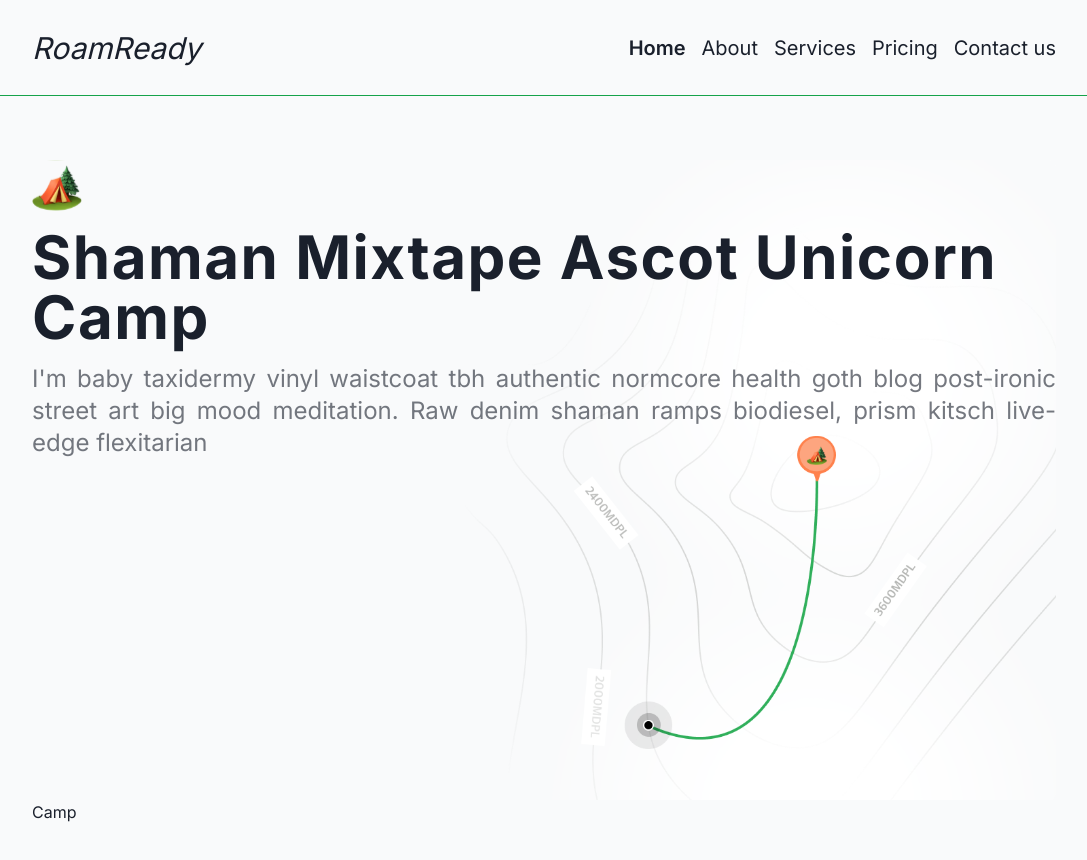
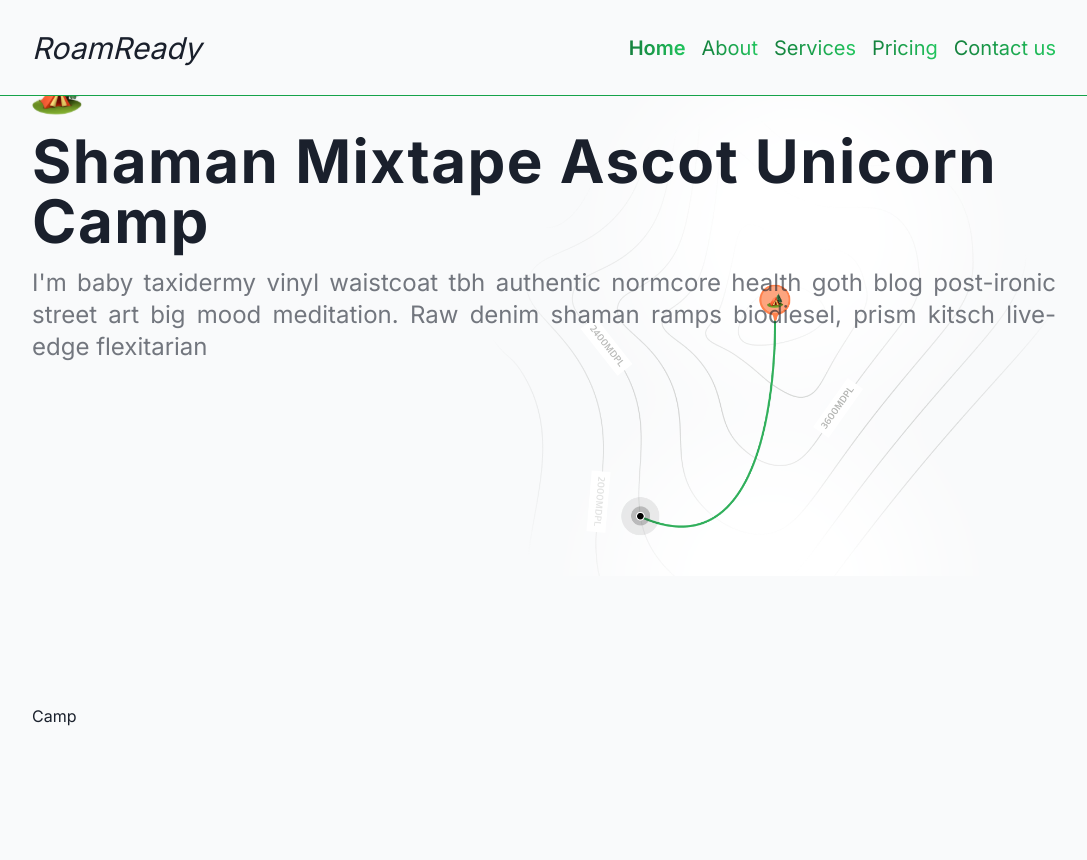
Before and after one commit to SiegfriedBz/Nextjs-RoamReady, a Next.js app: page / in a window 1280 px wide. Shown: the top 860 px of the page, without its empty margins (96-1183 px from the left). Built offline with nearby package versions, Linux system fonts and the light colour scheme.

Commit message:
update css

```diff
--- a/app/globals.css
+++ b/app/globals.css
@@ -50,6 +50,10 @@ body {
     2xl:min-h-[calc(100vh-var(--navbar-height)-12rem)];
   }
 
+  .section-top {
+    @apply mt-[calc(var(--navbar-height))];
+  }
+
   .section-full-page {
     @apply min-h-[calc(100vh-var(--navbar-height)-1rem)]
     lg:min-h-[calc(100vh-var(--navbar-height)-2rem)]
@@ -58,12 +62,13 @@ body {
   }
 
   #header {
-    @apply border-primary
+    @apply border-primary bg-light fixed left-0 right-0
+      top-0 z-[9999]
       flex
-      h-[var(--navbar-height)]
-      items-center justify-between
-      border-b p-4 lg:px-16
-      lg:py-8 xl:px-32 2xl:px-48;
+      h-[var(--navbar-height)] items-center
+      justify-between border-b p-4
+      opacity-100 lg:px-16 lg:py-8
+      xl:px-32 2xl:px-48;
   }
 
   /** MobileMenu */
@@ -91,40 +96,13 @@ body {
 }
 
 @layer utilities {
-  /** hero */
-  .hero-bg {
-    @apply bg-hero-pattern-bg absolute -left-24 bottom-0
-    right-0 top-0
-    rounded-md bg-cover
-    bg-center
-    lg:-left-16
-    xl:left-32
-    2xl:left-48;
+  /** text colors */
+  .text-gradient,
+  .nav-link {
+    @apply from-primary-dark to-primary-light bg-gradient-to-r bg-clip-text text-transparent;
   }
-
-  /** buttons */
-  .btn-gradient-green {
-    @apply text-light
-      from-primary-dark
-      shadow-primary-dark
-      to-primary-light
-        bg-gradient-to-r
-        hover:scale-110;
-  }
-
-  .btn-outline-green {
-    @apply ring-primary-dark
-      hover:shadow-primary-dark
-      hover:text-light
-      hover:from-primary-dark
-      hover:to-primary-light
-        ring-1
-        hover:bg-gradient-to-r;
-  }
-
-  /** links */
-  .nav-link {
-    @apply text-inherit;
+  .nav-link-mobile {
+    @apply from-light/50 to-light bg-gradient-to-r bg-clip-text text-transparent;
   }
 
   .underline-gradient-link {
@@ -156,4 +134,44 @@ body {
       active:after:w-full
       active:after:bg-gradient-to-r;
   }
+
+  /** buttons */
+  .btn-gradient-green {
+    @apply text-light
+      from-primary-dark
+      shadow-primary-dark
+      to-primary-light
+        hover:shadow-secondary-light
+        ring-primary-light
+        bg-gradient-to-r
+        hover:scale-105
+        hover:shadow-sm;
+  }
+
+  .btn-outline-green {
+    @apply ring-primary-dark
+      hover:shadow-primary-dark
+      hover:text-light
+      hover:from-primary-dark
+      hover:to-primary-light
+        ring-1
+        hover:bg-gradient-to-r;
+  }
+
+  /** hero */
+  .hero-bg {
+    @apply bg-hero-pattern-bg
+    absolute
+    -left-12
+    bottom-0
+    right-0
+    top-60
+    rounded-md
+    bg-cover bg-center
+    lg:-left-16
+    lg:bottom-32
+    lg:top-0
+    xl:left-32
+    2xl:left-60;
+  }
 }
```
